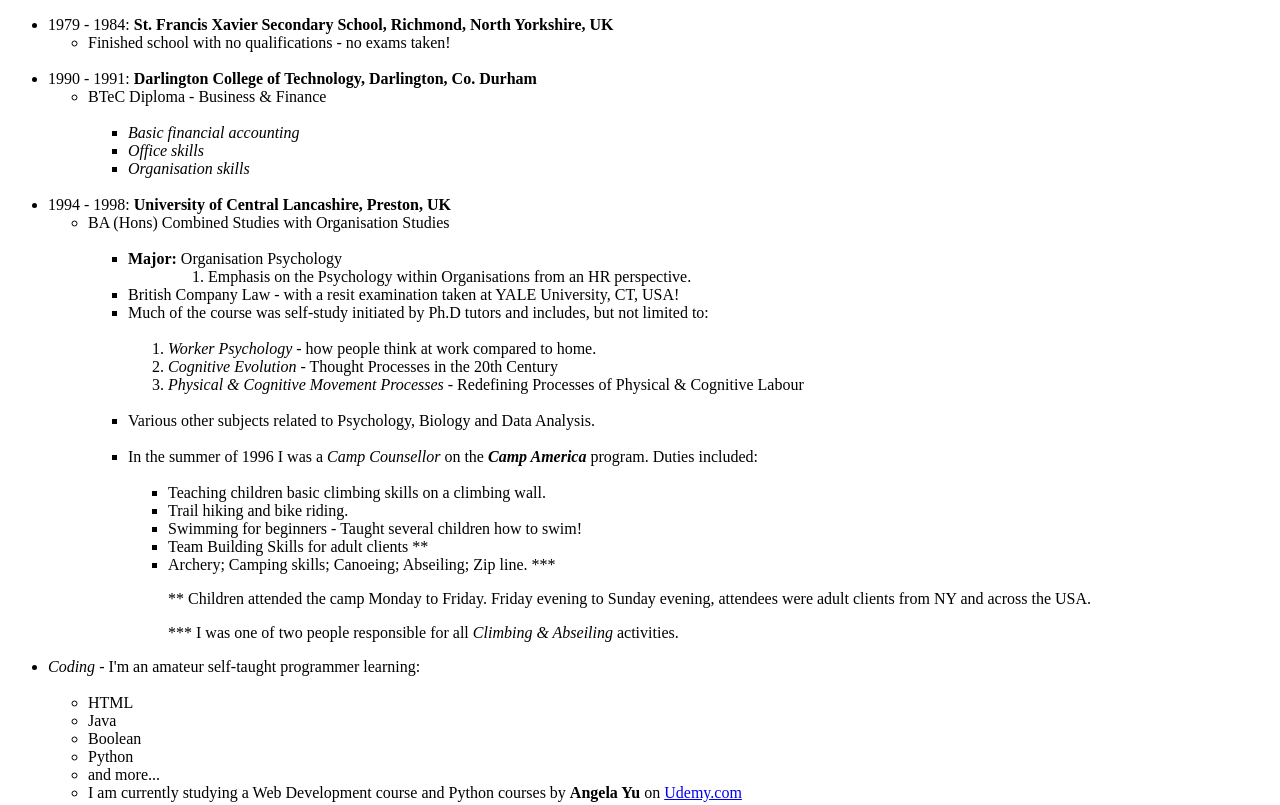
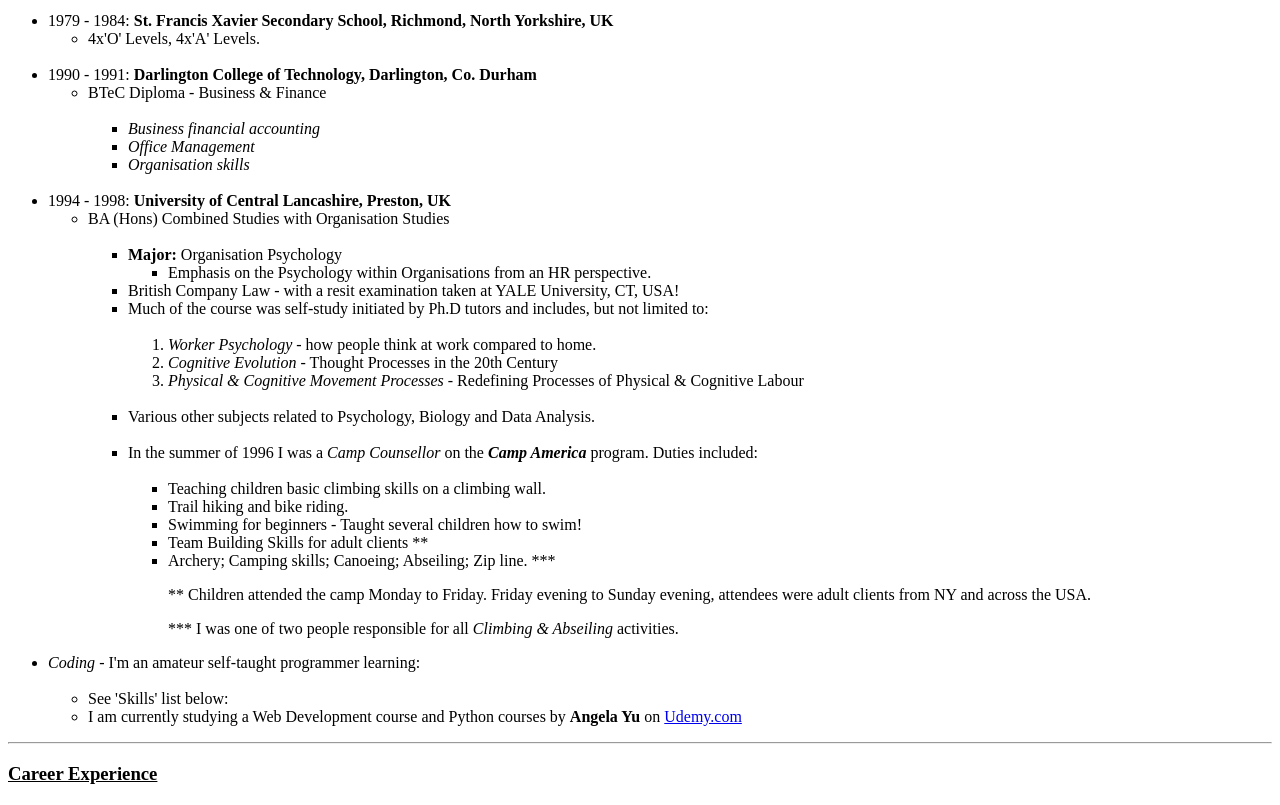
Before and after one commit to BernieOMahony/CV, a plain HTML site: page index.html in a window 1280 px wide. Shown: the part 407-1212 px from the top of the page. Drawn offline with Linux system fonts and the light colour scheme.

Commit message:
Update index.html

```diff
--- a/index.html
+++ b/index.html
@@ -1,4 +1,3 @@
-<!DOCTYPE html>
 <html lang="en" dir="ltr">
 
 <head>
@@ -32,7 +31,7 @@
   <ul>
     <li>1979 - 1984: <strong>St. Francis Xavier Secondary School, Richmond, North Yorkshire, UK</strong></li>
     <ul>
-      <li>Finished school with no qualifications - no exams taken!</li>
+      <li>4x'O' Levels, 4x'A' Levels.</li>
     </ul>
     <br />
     <li>1990 - 1991: <strong>Darlington College of Technology, Darlington, Co. Durham</strong></li>
@@ -40,8 +39,8 @@
       <li>BTeC Diploma - Business & Finance</li>
       <br>
       <ul>
-        <li><em>Basic financial accounting</em></li>
-        <li><em>Office skills</em></li>
+        <li><em>Business financial accounting</em></li>
+        <li><em>Office Management</em></li>
         <li><em>Organisation skills</em></li>
       </ul>
     </ul>
@@ -54,9 +53,7 @@
       <ul>
         <li><strong>Major:</strong> Organisation Psychology</li>
         <ul>
-          <ol>
             <li>Emphasis on the Psychology within Organisations from an HR perspective.</li>
-          </ol>
         </ul>
         <li>British Company Law - with a resit examination taken at YALE University, CT, USA!</li>
         <li>Much of the course was self-study initiated by Ph.D tutors and includes, but not limited to:</li>
@@ -85,11 +82,7 @@
     <li><i>Coding</i> - I'm an amateur self-taught programmer learning:</li>
     <br>
     <ul>
-      <li>HTML</li>
-      <li>Java</li>
-      <li>Boolean</li>
-      <li>Python</li>
-      <li>and more...</li>
+      <li>See 'Skills' list below:</li>
       <li>I am currently studying a Web Development course and Python courses by <strong>Angela Yu</strong> on <a href="https://udemy.com">Udemy.com</a></li>
     </ul>
   </ul>
```
